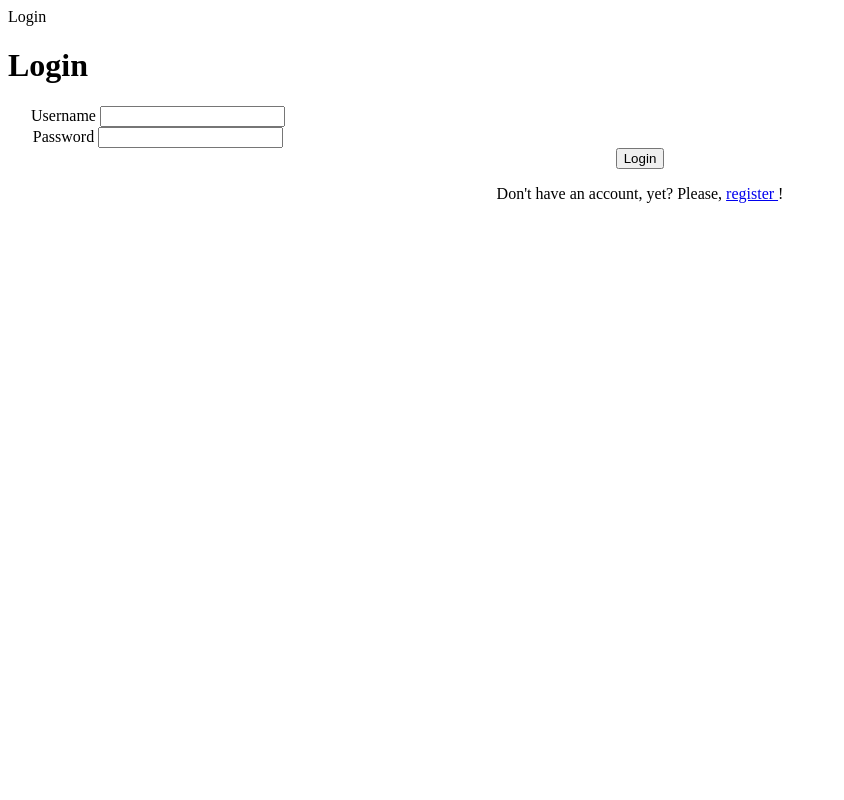
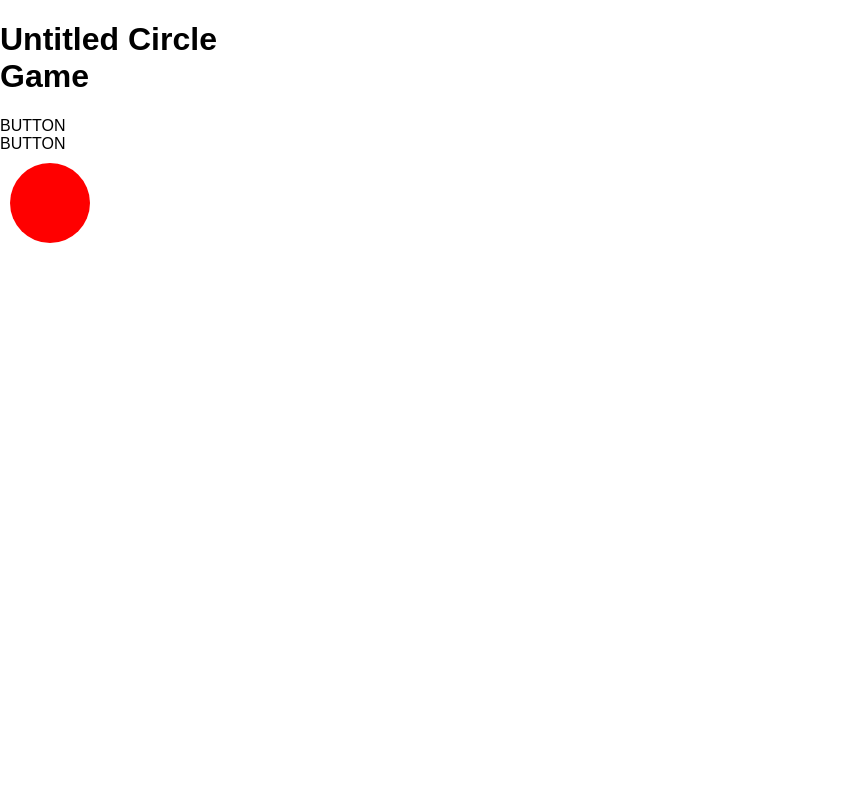
Before and after one commit to Joshua-Kloepfer20/P04, a Flask app: page / in a window 1280 px wide. Shown: the whole page, without its empty margins (0-844 px from the left). Run offline with Flask 2, Linux system fonts and the light colour scheme.

Commit message:
Add landing page skeleton

```diff
--- a/app/__init__.py
+++ b/app/__init__.py
@@ -46,7 +46,7 @@ def login():
     c.execute("CREATE TABLE IF NOT EXISTS users(Username TEXT, Password TEXT, HighScore INT, UNIQUE(username))")
     db.commit()
     db.close()
-    return render_template('login.html')
+    return render_template('landing.html')
 
 @app.route("/register", methods=['GET', 'POST'])
 def register():
--- a/app/static/css/style.css
+++ b/app/static/css/style.css
@@ -3,6 +3,7 @@ html, body {
   height: 100%;
   padding: 0;
   margin: 0;
+  font-family: "Arial", sans-serif;
   overflow: hidden;
 }
 
--- a/app/static/css/style.scss
+++ b/app/static/css/style.scss
@@ -1,8 +1,12 @@
+$arial: 'Arial', sans-serif;
+
 html, body {
     width: 100%;
     height: 100%;
     padding: 0;
     margin: 0;
+
+    font-family: $arial;
 
     overflow: hidden;
 }
--- /dev/null
+++ b/app/templates/landing.html
@@ -0,0 +1,19 @@
+{% extends "base.html" %}
+{% block title %}Untitled Circle Game{% endblock %}
+
+{% block content %}
+<div class="layout-container">
+    <div class="menu-panel">
+        <h1>Untitled Circle<br>Game</h1>
+        <div class="button-container">
+            <div>BUTTON</div>
+            <div>BUTTON</div>
+        </div>
+    </div>
+    <div class="design-panel">
+        <svg height="100" width="100">
+            <circle cx="50" cy="50" r="40" fill="red" />
+        </svg>
+    </div>
+</div>
+{% endblock %}
```
Also changed, not shown: 1 other file.
